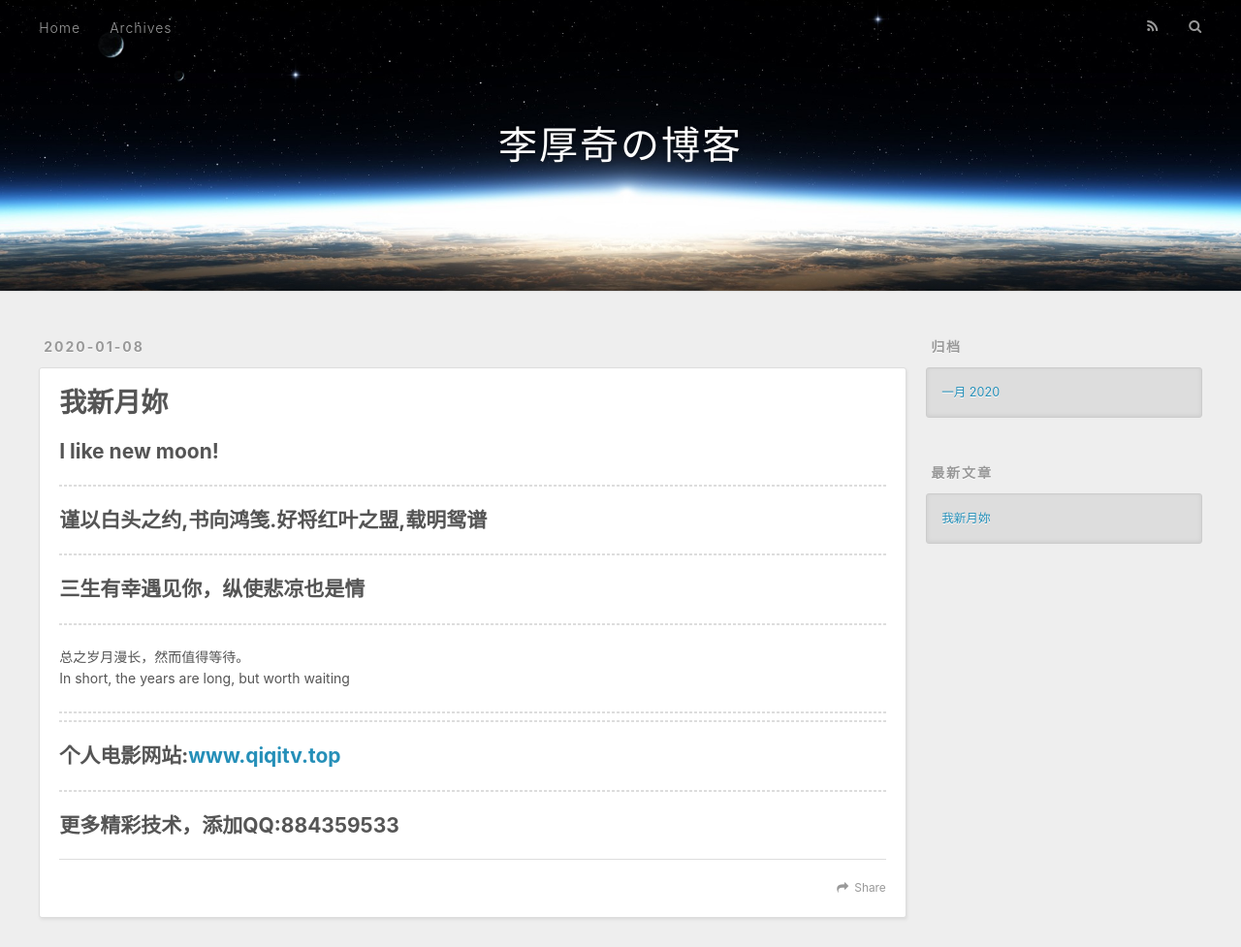
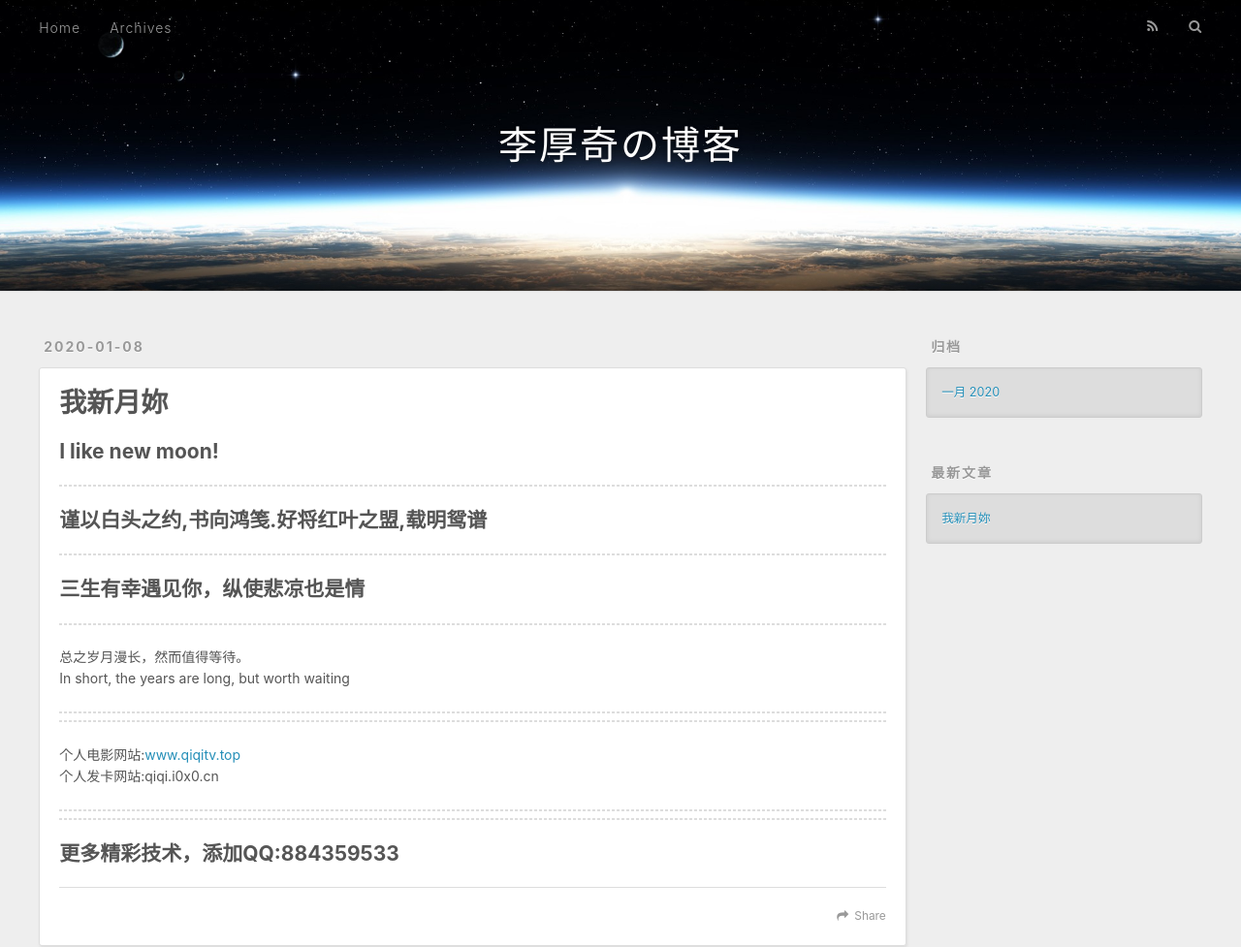
Before and after one commit to tanxinyue/tanxinyue.github.io, a plain HTML site: page index.html in a window 1280 px wide. Shown: the top 977 px of the page at 97% size. Drawn offline with nearby package versions, Linux system fonts and the light colour scheme.

Commit message:
Site updated: 2020-03-09 13:24:11

```diff
--- a/index.html
+++ b/index.html
@@ -92,12 +92,14 @@
 <p>总之岁月漫长，然而值得等待。<br>In short, the years are long, but worth waiting</p>
 <hr>
 <hr>
-<h2 id="个人电影网站-www-qiqitv-top"><a href="#个人电影网站-www-qiqitv-top" class="headerlink" title="个人电影网站:www.qiqitv.top"></a>个人电影网站:<a href="http://www.qiqitv.top" target="_blank" rel="noopener">www.qiqitv.top</a></h2><hr>
+<p>个人电影网站:<a href="http://www.qiqitv.top" target="_blank" rel="noopener">www.qiqitv.top</a><br>个人发卡网站:qiqi.i0x0.cn</p>
+<hr>
+<hr>
 <h2 id="更多精彩技术，添加QQ-884359533"><a href="#更多精彩技术，添加QQ-884359533" class="headerlink" title="更多精彩技术，添加QQ:884359533"></a>更多精彩技术，添加QQ:884359533</h2>
 
     </div>
     <footer class="article-footer">
-      <a data-url="https://github.com/tanxinyue/tanxinyue.github.io.git/2020/01/08/hello-world/" data-id="ck779655u0000xsus3mnod418" class="article-share-link">Share</a>
+      <a data-url="https://github.com/tanxinyue/tanxinyue.github.io.git/2020/01/08/hello-world/" data-id="ck7k0tc7700002wusdm5k6mvb" class="article-share-link">Share</a>
 
 
     </footer>
```
Also changed, not shown: 2020/01/08/hello-world/index.html (+7 -5 lines).
